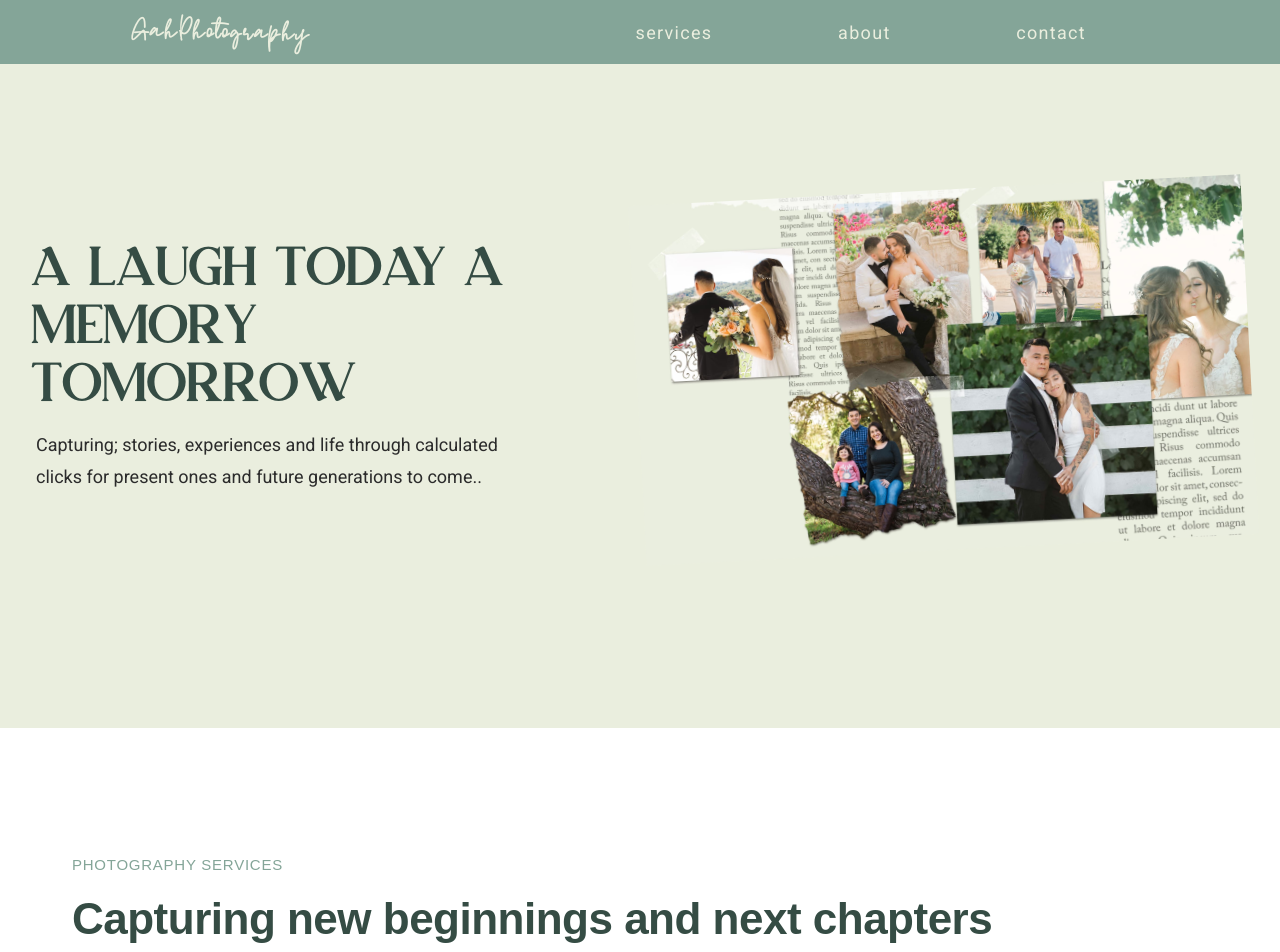
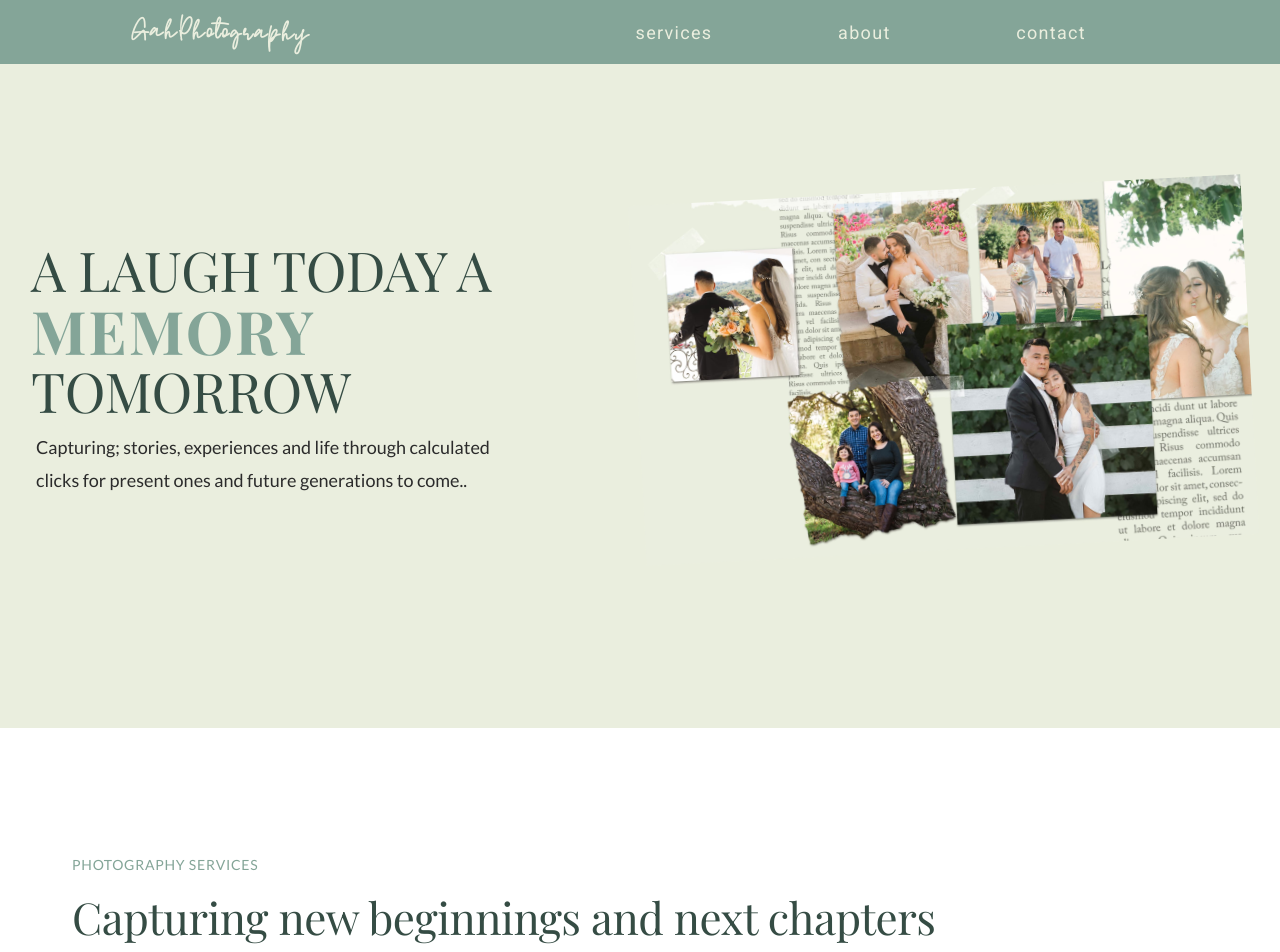
Before and after one commit to gah-code/ghp-app, a React (Create React App) app: page / in a window 1280 px wide. Shown: the top 952 px of the page. Built offline with nearby package versions, Linux system fonts and the light colour scheme.

Commit message:
Typography styles

```diff
--- a/src/components/Layout/Header.scss
+++ b/src/components/Layout/Header.scss
@@ -20,18 +20,19 @@ header {
   // background-color: var(--co);
 
   h1 {
-    font-weight: 500;
+    font-weight: 400;
     text-transform: uppercase;
     margin: 0 0 1rem;
   }
 }
 
 .description {
-  font-family: 'Roboto', sans-serif;
+  // font-family: 'Roboto', sans-serif;
+  font-family: 'Lato', sans-serif;
   font-size: 1.8rem;
-  line-height: 1.6;
+  line-height: 1.5;
   margin: 0.5rem;
-  padding: 0.3rem 0;
+  padding: 0.2rem 0;
   color: rgb(43, 43, 43);
 }
 
--- a/src/components/Layout/HeaderBox.js
+++ b/src/components/Layout/HeaderBox.js
@@ -5,7 +5,7 @@ const HeroBox = () => {
     <div className="hero-text-box">
       <h1 className="heading-primary">
         {' '}
-        A laugh today a memory tomorrow
+        A laugh today a <strong>memory</strong> tomorrow
       </h1>
       <p className="description">
         Capturing; stories, experiences and life through calculated clicks
--- a/src/styles/base/_base.scss
+++ b/src/styles/base/_base.scss
@@ -18,7 +18,8 @@ html {
 }
 
 body {
-  font-family: 'Rubik', sans-serif, Menlo;
+  // font-family: 'Rubik', sans-serif, Menlo;
+  font-family: 'Lato', sans-serif;
   line-height: 1.5;
   font-weight: 400;
   color: #444;
--- a/src/styles/base/_typography.scss
+++ b/src/styles/base/_typography.scss
@@ -1,4 +1,6 @@
 @import url('https://fonts.googleapis.com/css2?family=Roboto&display=swap');
+@import url('https://fonts.googleapis.com/css2?family=Playfair+Display:wght@400;700&display=swap');
+@import url('https://fonts.googleapis.com/css2?family=Lato&display=swap');
 
 @font-face {
   font-family: 'Lumiera';
@@ -8,6 +10,11 @@
 @font-face {
   font-family: 'Lumiera Handwriting';
   src: url('../../assets/fonts/LumieraHandwriting.woff');
+}
+
+@font-face {
+  font-family: 'Remachine Script';
+  src: url('../../assets/fonts/RemachineScript.ttf');
 }
 
 // font-family: "Warm Memories Regular";
@@ -22,16 +29,20 @@
 }
 
 .heading-primary {
-  font-family: 'Lumiera';
+  font-family: 'Playfair Display', serif;
+  font-weight: 700;
+  // font-family: 'Lumiera';
   font-size: 5.5rem;
   line-height: 1.05;
   margin-bottom: 3.2rem;
 }
 
 .heading-secondary {
+  font-family: 'Playfair Display', serif;
   font-size: 4.4rem;
   line-height: 1.2;
   margin-bottom: 9.6rem;
+  font-weight: 400;
 }
 .heading-tertiary {
   font-size: 3rem;
@@ -40,17 +51,36 @@
 }
 
 .subheading {
+  font-family: 'Lato', sans-serif;
   display: block;
-  font-size: 1.5rem;
+  font-size: 1.4rem;
   font-weight: 500;
   color: var(--color-primary);
   text-transform: uppercase;
   margin-bottom: 1.6rem;
   letter-spacing: 0.75px;
+
+  &:hover,
+  &:active {
+    color: var(--color-tertiary-dark);
+  }
 }
 
 strong {
-  font-weight: 500;
+  color: var(--color-primary);
+  font-weight: 700;
+  // font-family: 'Remachine Script';
+  font-size: 6rem;
+  letter-spacing: 2px;
+  z-index: 100;
+  transition-duration: 350ms;
+  transition-timing-function: ease 0.3s;
+
+  &:hover,
+  &:active {
+    color: var(--color-tertiary-dark);
+    font-size: 6.2rem;
+  }
 }
 
 @media (max-width: 84em) {
```
Also changed, not shown: src/assets/fonts/RemachineScript.ttf (added).
